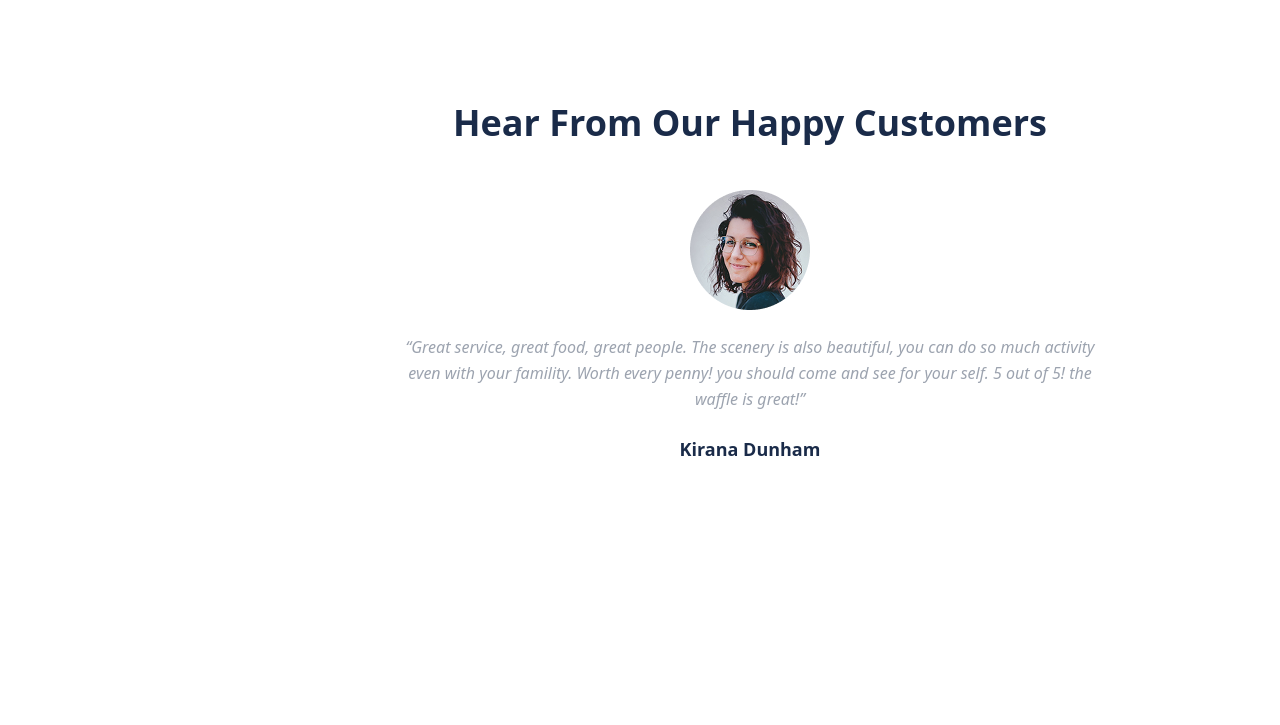
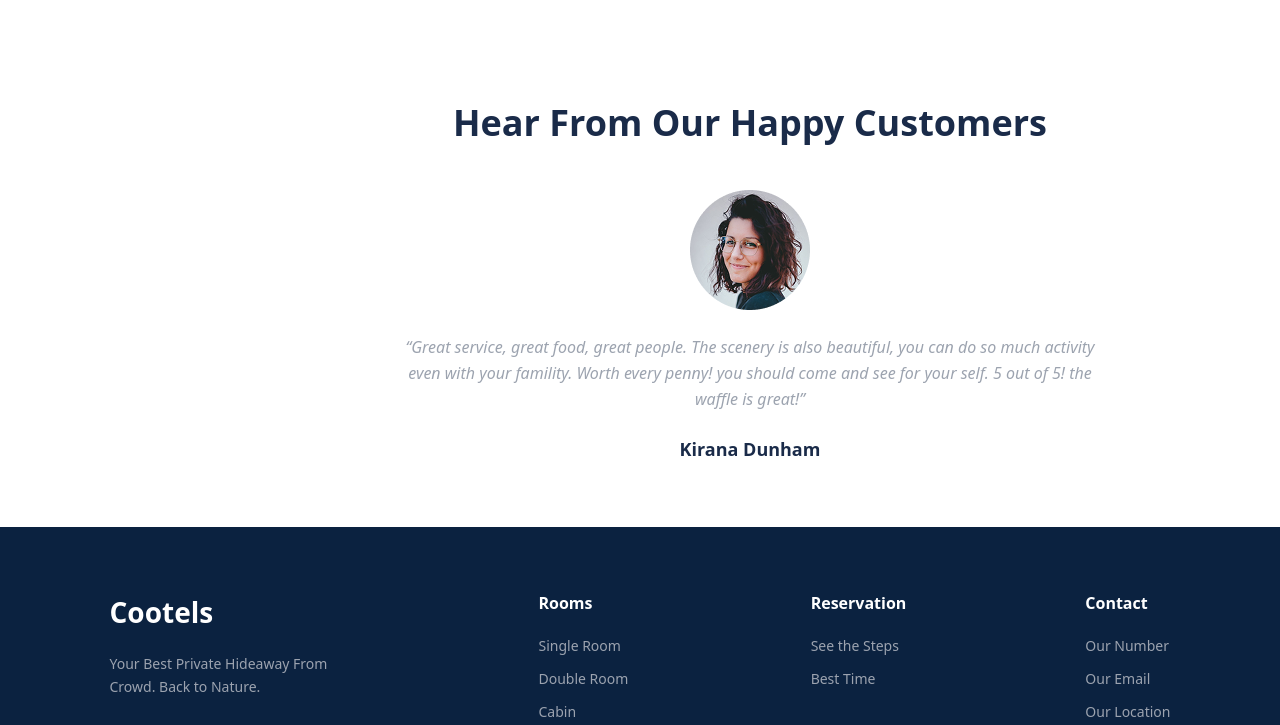
Before and after one commit to monster-tjk/1, a website: page index.html in a window 1280 px wide. Shown: the part 4021-4746 px from the top of the page. Before the commit the page ends 4548 px from the top, so only its background shows below. Drawn offline with nearby package versions, Linux system fonts and the light colour scheme.

Commit message:
sectio-7

```diff
--- a/index.html
+++ b/index.html
@@ -333,5 +333,49 @@
         </span>
       </div>
     </section>
+    <footer class="bg-[#0b2240] text-white py-16 px-6 font-sans">
+      <div
+        class="max-w-[1200px] mx-auto flex justify-around items-start flex-wrap gap-10"
+      >
+        <div class="flex flex-col gap-5 max-w-[250px]">
+          <h2 class="text-[28px] font-bold">Cootels</h2>
+          <p class="text-gray-400 text-[14px] leading-relaxed">
+            Your Best Private Hideaway From Crowd. Back to Nature.
+          </p>
+          <div class="flex gap-4 text-[20px] text-white mt-2">
+            <p class="hover:text-blue-400 transition-colors">
+              <i class="fab fa-twitter"></i>
+            </p>
+            <p class="hover:text-pink-400 transition-colors">
+              <i class="fab fa-instagram"></i>
+            </p>
+            <p class="hover:text-blue-600 transition-colors">
+              <i class="fab fa-facebook-f"></i>
+            </p>
+          </div>
+        </div>
+
+        <div class="flex flex-col gap-3">
+          <h4 class="font-bold text-[16px] mb-2">Rooms</h4>
+          <p class="text-gray-400 text-[14px]">Single Room</p>
+          <p class="text-gray-400 text-[14px]">Double Room</p>
+          <p class="text-gray-400 text-[14px]">Cabin</p>
+          <p class="text-gray-400 text-[14px]">Custom Room</p>
+        </div>
+
+        <div class="flex flex-col gap-3">
+          <h4 class="font-bold text-[16px] mb-2">Reservation</h4>
+          <p class="text-gray-400 text-[14px]">See the Steps</p>
+          <p class="text-gray-400 text-[14px]">Best Time</p>
+        </div>
+
+        <div class="flex flex-col gap-3">
+          <h4 class="font-bold text-[16px] mb-2">Contact</h4>
+          <p class="text-gray-400 text-[14px]">Our Number</p>
+          <p class="text-gray-400 text-[14px]">Our Email</p>
+          <p class="text-gray-400 text-[14px]">Our Location</p>
+        </div>
+      </div>
+    </footer>
   </body>
 </html>
```
